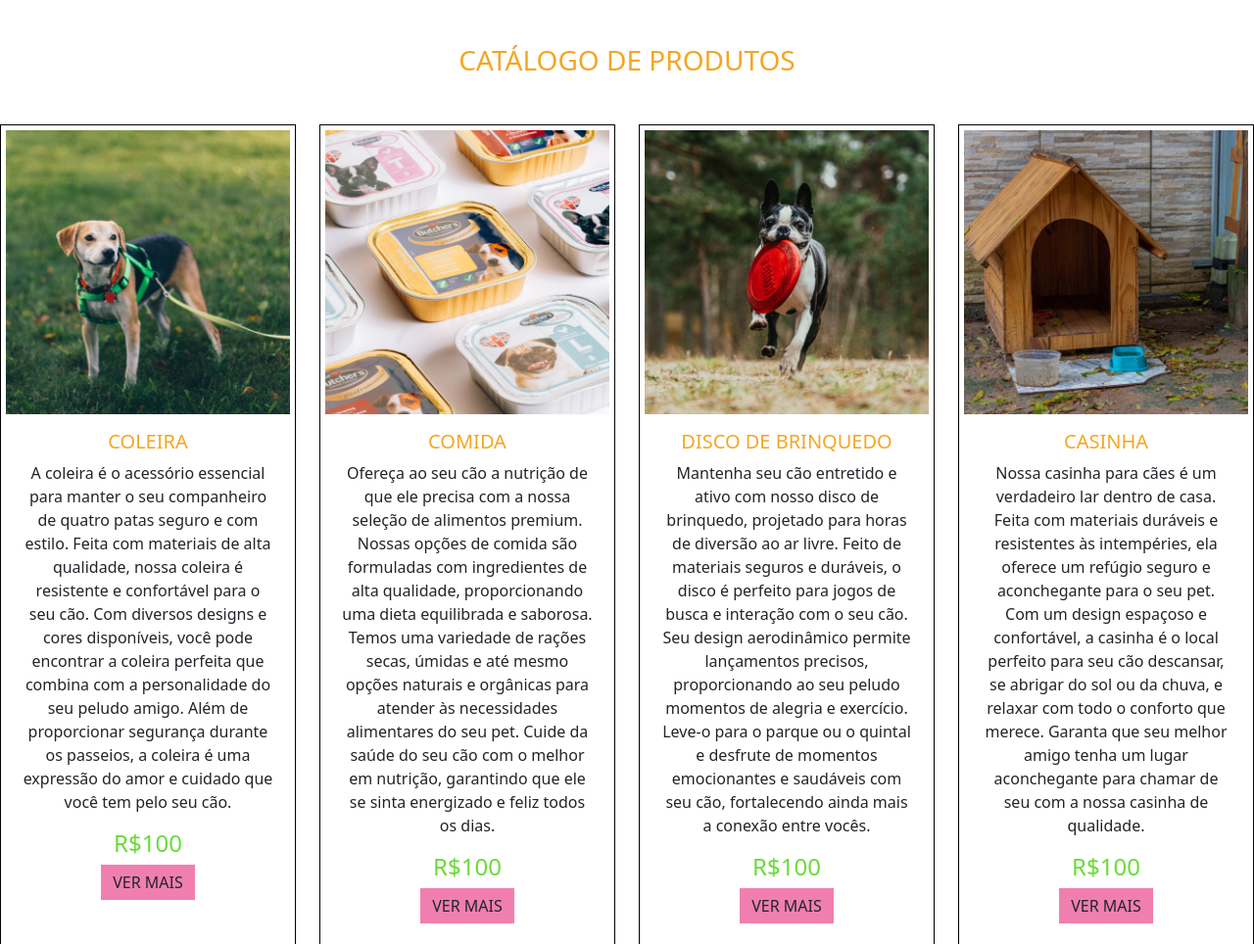
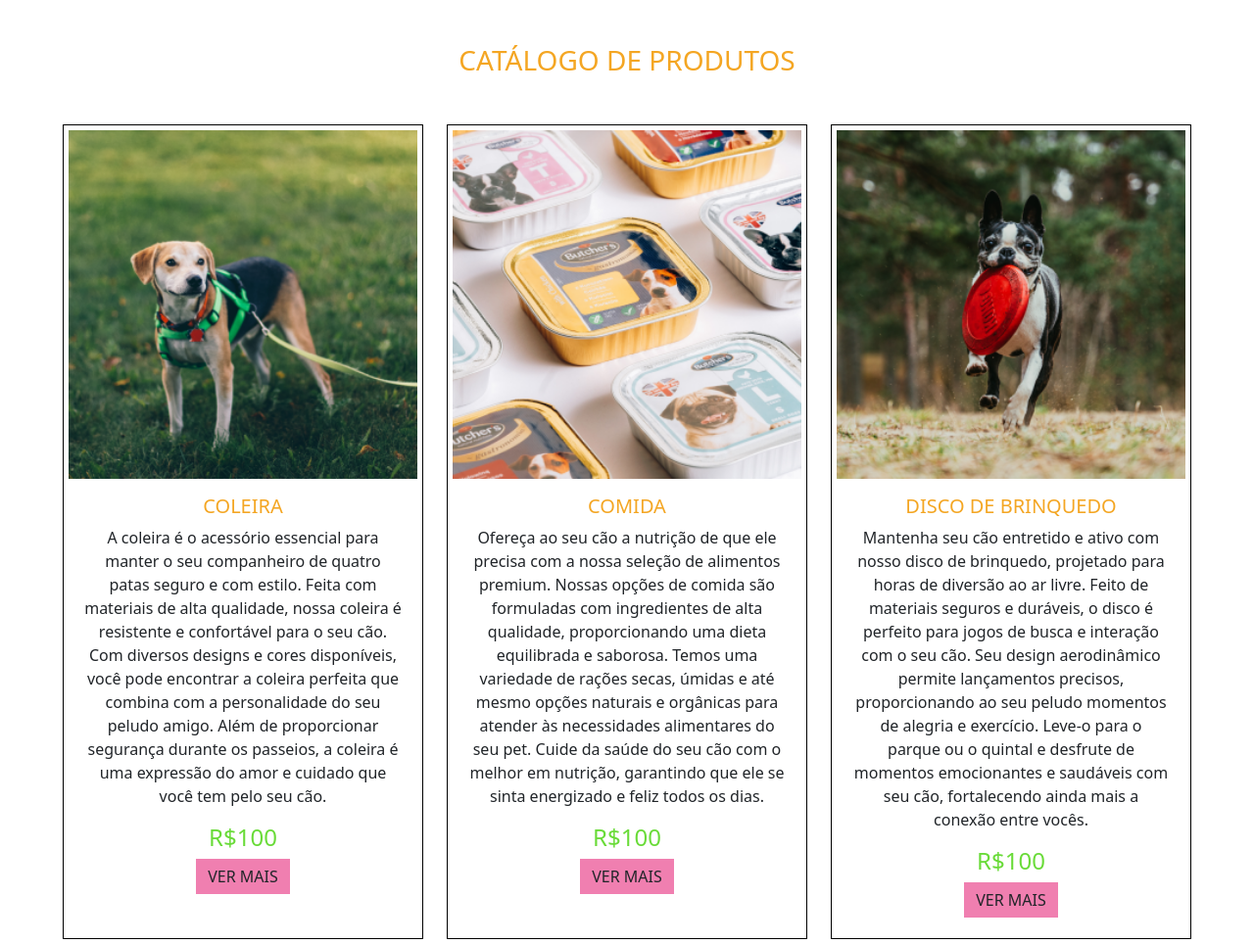
Before and after one commit to BATENDER/PawShop, a plain HTML site: page index.html in a window 1280 px wide. Shown: the part 1126-2090 px from the top of the page at 98% size. Drawn offline with nearby package versions, Linux system fonts and the light colour scheme.

Commit message:
v1.1  PawShop - Responsividade

```diff
--- a/index.html
+++ b/index.html
@@ -103,7 +103,7 @@
                 <section id="catalogoSection" class="container-fluid text-center my-1 p-0">
                     <h3 class="my-5" style="color: var(--laranja);">CATÁLOGO DE PRODUTOS</h3>
 
-                    <div id="produtosGrupo" class="d-flex justify-content-center gap-4 container-fluid mx-0 p-0">
+                    <div id="produtosGrupo" class="d-flex flex-wrap justify-content-center gap-4 container-fluid mx-0 p-0">
                         <!-- COLEIRA -->
                         <div class="card" style="width: 23rem;">
                             <img src="imgs/products/productImage.png" class="card-img-top" alt="Um doguinho usando coleira">
```
